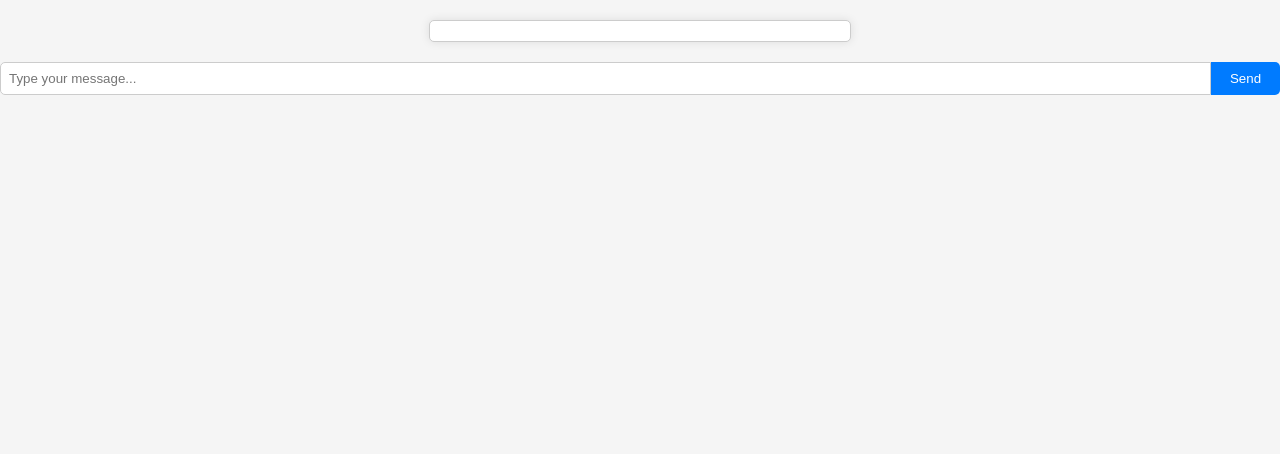
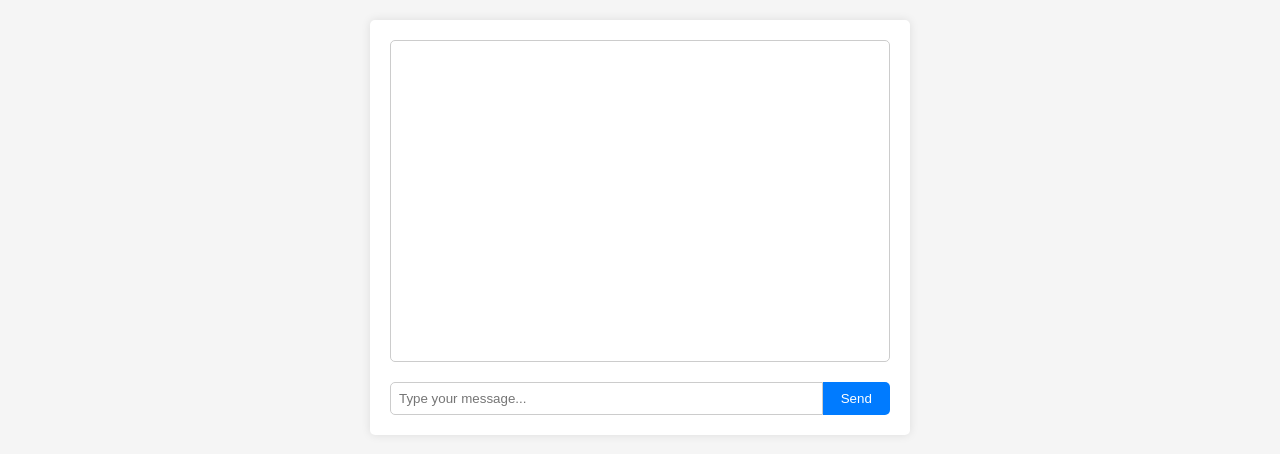
Before and after one commit to GUY-BOT-Web/SimpleChat, a plain HTML site: page index.html in a window 1280 px wide. Drawn offline with Linux system fonts and the light colour scheme.

Commit message:
Update index.html

```diff
--- a/index.html
+++ b/index.html
@@ -11,19 +11,27 @@
         padding: 0;
         background-color: #f5f5f5;
     }
+    .container {
+        max-width: 500px;
+        margin: 20px auto;
+        padding: 20px;
+        background-color: #fff;
+        border-radius: 5px;
+        box-shadow: 0 0 10px rgba(0,0,0,0.1);
+    }
     #chat-box {
-        width: 400px;
-        margin: 20px auto;
-        background-color: #fff;
+        height: 300px;
+        overflow-y: scroll;
+        margin-bottom: 20px;
+        padding: 10px;
         border: 1px solid #ccc;
         border-radius: 5px;
-        padding: 10px;
-        box-shadow: 0 0 10px rgba(0,0,0,0.1);
-        overflow-y: scroll;
-        max-height: 300px;
     }
     .message {
         margin-bottom: 10px;
+        padding: 8px;
+        border-radius: 5px;
+        background-color: #f0f0f0;
     }
     .message strong {
         color: #007bff;
@@ -46,10 +54,12 @@
 </style>
 </head>
 <body>
-    <div id="chat-box"></div>
-    <div style="display: flex;">
-        <input type="text" id="message-input" placeholder="Type your message...">
-        <button id="send-button">Send</button>
+    <div class="container">
+        <div id="chat-box"></div>
+        <div style="display: flex;">
+            <input type="text" id="message-input" placeholder="Type your message...">
+            <button id="send-button">Send</button>
+        </div>
     </div>
 
     <script>
```
